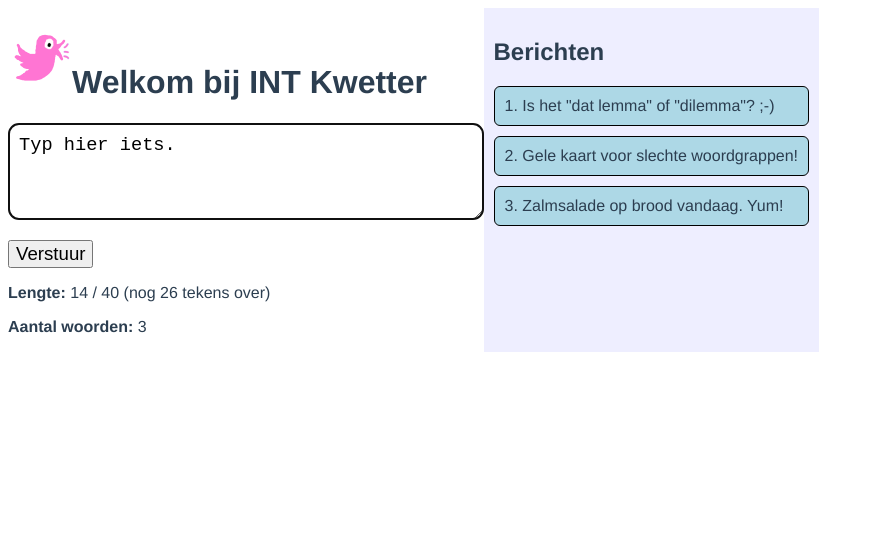
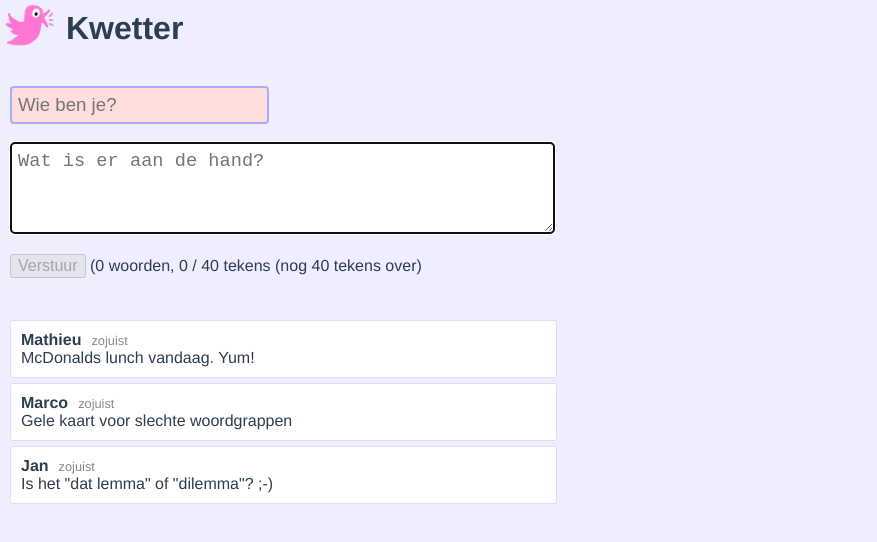
Before and after one commit to jan-niestadt/kwetter, a Vue app: page / in a window 1280 px wide. Shown: the top 542 px of the page, without its empty margins (0-877 px from the left). Built offline with nearby package versions, Linux system fonts and the light colour scheme.

Commit message:
Username, time, Enter to post, etc.

```diff
--- a/public/index.html
+++ b/public/index.html
@@ -5,7 +5,17 @@
     <meta http-equiv="X-UA-Compatible" content="IE=edge">
     <meta name="viewport" content="width=device-width,initial-scale=1.0">
     <link rel="icon" href="<%= BASE_URL %>favicon.ico">
-    <title>INT Kwetter</title>
+    <title>Kwetter</title>
+    <style>
+body {
+   margin: 0;
+   background-color: #eef;
+
+   -webkit-box-sizing: border-box;
+       -moz-box-sizing: border-box;
+            box-sizing: border-box;
+}
+    </style>
   </head>
   <body>
     <noscript>
--- a/src/App.vue
+++ b/src/App.vue
@@ -1,10 +1,13 @@
 <template>
   <div id="app">
-    <div>
-      <h1><img alt="INT kwetter logo" src="./assets/kwetter.png">Welkom bij INT Kwetter</h1>
-      <MessageInput v-on:post-message="postMessage($event)" :initialMessage="placeholderText" :maxLength="40" />
+    <div class='topbar'>
+      <img alt="Kwetter logo" src="./assets/kwetter.png">
+      <h1>Kwetter</h1>
     </div>
-    <MessageList :messages="messages" />
+    <div class='components'>
+      <MessageInput v-on:post-message="postMessage($event)" :placeholderText="placeholderText" :maxLength="40" />
+      <MessageList :messages="messages" />
+    </div>
   </div>
 </template>
 
@@ -19,11 +22,23 @@ export default {
   },
   data: function() {
     return {
-      placeholderText: "Typ hier iets.",
+      placeholderText: "Wat is er aan de hand?",
       messages: [
-        'Is het "dat lemma" of "dilemma"? ;-)',
-        'Gele kaart voor slechte woordgrappen!',
-        'Zalmsalade op brood vandaag. Yum!'
+        {
+          user: 'Jan',
+          message: 'Is het "dat lemma" of "dilemma"? ;-)',
+          time: new Date()
+        },
+        {
+          user: 'Marco',
+          message: 'Gele kaart voor slechte woordgrappen',
+          time: new Date()
+        },
+        {
+          user: 'Mathieu',
+          message: 'McDonalds lunch vandaag. Yum!',
+          time: new Date()
+        }
       ]
     };
   },
@@ -41,16 +56,28 @@ export default {
   -webkit-font-smoothing: antialiased;
   -moz-osx-font-smoothing: grayscale;
   color: #2c3e50;
+  max-width: 15cm;
+}
+
+img {
+  float: left;
+  width: 56px;
+  padding-right: 10px;
+}
+
+h1 {
+  padding: 10px;
+  margin: 0;
+}
+
+.components {
+  clear: both;
+  /*
   display: flex;
   flex-direction: row;
   flex-wrap: wrap;
+  justify-content: flex-start;
+  */
 }
 
-img {
-  width: 64px;
-}
-
-h1 {
-  padding-top: 0;
-}
 </style>
--- a/src/components/Message.vue
+++ b/src/components/Message.vue
@@ -1,5 +1,5 @@
 <template>
-  <li>{{ index + 1 }}. {{ message}}</li>
+  <li><b>{{ message.user }}</b><span class='time-ago'>{{ timeAgo }}</span><br/>{{ message.message }}</li>
 </template>
 
 <script>
@@ -9,12 +9,43 @@ export default {
   // Don't change these inside the component!
   props: {
     // Initial value for our data property
-    message: String,
+    message: Object,
     index: Number
+  },
+
+  computed: {
+    timeAgo: function () {
+      let s = Math.floor( ((new Date()).getTime() - this.message.time.getTime()) / 1000 );
+      if (s < 20)
+        return `zojuist`;
+      if (s < 60)
+        return `minder dan een minuut geleden`;
+      if (s < 3600)
+        if (s < 120)
+          return `1 minuut geleden`;
+        else
+          return `${Math.floor(s / 60)} minuten geleden`;
+      return `${Math.floor(s / 3600)} uur geleden`;
+    }
   }
 }
 </script>
 
 <!-- Add "scoped" attribute to limit CSS to this component only -->
 <style scoped>
+li {
+  list-style-type: none;
+  padding: 10px;
+  border: 1px solid #ddf;
+  border-radius: 3px;
+  background-color: #fff;
+  margin-bottom: 5px;
+}
+
+.time-ago {
+  margin-left: 10px;
+  font-size: 80%;
+  color: #888;
+}
+
 </style>
--- a/src/components/MessageInput.vue
+++ b/src/components/MessageInput.vue
@@ -1,12 +1,18 @@
 <template>
   <div class="message-input">
-    <textarea v-model="message" :class="{ tooLong: message.length > maxLength }"></textarea>
-    <p><button v-on:click="post" :disabled="message.length > maxLength">Verstuur</button></p>
-    <p><b>Lengte:</b> {{ message.length }} / {{ maxLength }}
-    (<span v-if="message.length <= maxLength">nog {{ maxLength - message.length}} tekens over</span>
-     <span v-else>{{ message.length - maxLength }} tekens teveel</span>)
+    <p class='username'><input type='text' v-model="name" :class="{ invalid: name.length === 0 }" placeholder="Wie ben je?" /></p>
+    <textarea
+      v-model="message"
+      :class="{ invalid: message.length > maxLength }"
+      :placeholder="placeholderText"
+      autofocus
+      @keydown.enter.exact.prevent
+      @keyup.enter.exact="post"
+      ></textarea>
+    <p>
+      <button @click="post" :disabled="canPostMessage === false">Verstuur</button>
+      ({{ numberOfWords }} woorden, {{ message.length }} / {{ maxLength }} tekens ({{ messageLengthComment }})
     </p>
-    <p><b>Aantal woorden:</b> {{ numberOfWords }}</p>
   </div>
 </template>
 
@@ -18,27 +24,45 @@ export default {
   props: {
     // Initial value for our data property
     maxLength: Number,
-    initialMessage: String
+    placeholderText: String
   },
 
   // Internal variables for this component
   data: function () {
     return {
-      message: this.initialMessage // initialized from prop
+      message: "",
+      name: ""
     }
   },
 
   // Dynamically calculate a property
   computed: {
+
+    messageLengthComment: function () {
+      if (this.message.length <= this.maxLength)
+        return `nog ${this.maxLength - this.message.length} tekens over`;
+      if (this.message.length < this.maxLength * 1.5)
+        return `${this.message.length - this.maxLength} tekens teveel`;
+      return `Hee, rustig aan, Dostoevsky!`;
+    },
+
     numberOfWords: function () {
       let m = this.message.trim();
       if (m.length === 0)
         return 0;
       return m.split(/\s+/).length;
+    },
+
+    canPostMessage: function () {
+      return this.name.length > 0 && this.message.length > 0 && this.message.length <= this.maxLength;
     }
+
   },
 
   mounted: function () {
+
+/*
+    // DOES NOT WORK... WHY?
     this.$nextTick(function () {
       // Code that will run only after the
       // entire view has been rendered
@@ -47,14 +71,22 @@ export default {
         el.children[0].focus(); // focus on textarea
       }, 100);
     });
+*/
+
   },
 
   methods: {
     post: function () {
-      //console.log("Posting message: " + this.message);
-      this.$emit('post-message', this.message);
-      this.message = '';
-      this.$el.children[0].focus(); // focus on textarea
+      if (this.canPostMessage) {
+        //console.log("Posting message: " + this.message);
+        this.$emit('post-message', {
+          user: this.name,
+          message: this.message,
+          time: new Date()
+        });
+        this.message = '';
+        this.$el.children[1].focus(); // focus on textarea
+      }
     }
   }
 }
@@ -62,19 +94,38 @@ export default {
 
 <!-- Add "scoped" attribute to limit CSS to this component only -->
 <style scoped>
-textarea {
-  width: 12cm;
-  height: 2cm;
-  font-size: 14pt;
-  border-radius: 10px;
+.message-input {
   padding: 10px;
 }
 
-textarea.tooLong {
+p.username {
+  font-size: 14pt;
+}
+
+p.username input {
+  padding: 6px;
+  border: 2px solid #aaf;
+  border-radius: 4px;
+}
+
+p.username input {
+  font-size: 14pt;
+}
+
+textarea {
+  width: 14cm;
+  height: 2cm;
+  font-size: 14pt;
+  border: 2px solid #aaf;
+  border-radius: 4px;
+  padding: 6px;
+}
+
+.invalid {
   background-color: #fdd;
 }
 
 button {
-  font-size: 14pt;
+  font-size: 12pt;
 }
 </style>
--- a/src/components/MessageList.vue
+++ b/src/components/MessageList.vue
@@ -1,10 +1,7 @@
 <template>
-  <div class='messageList'>
-    <h2>Berichten</h2>
-    <ul>
-      <Message v-for="(message, index) in messages" :message="message" :index="index" :key="index" />
-    </ul>
-  </div>
+  <ul>
+    <Message v-for="(message, index) in messages.slice().reverse()" :message="message" :index="index" :key="index" />
+  </ul>
 </template>
 
 <script>
@@ -28,21 +25,7 @@ export default {
 <!-- Add "scoped" attribute to limit CSS to this component only -->
 <style scoped>
 
-div.messageList {
-  padding: 10px;
-  background-color: #eef;
-}
-
 ul {
-  padding-left: 0;
-}
-ul li {
-  list-style-type: none;
-  padding: 10px;
-  border: 1px solid black;
-  border-radius: 6px;
-  margin-bottom: 10px;
-  max-width: 500px;
-  background-color: lightblue;
+  padding: 0 10px 10px 10px;
 }
 </style>
```
Also changed, not shown: 2 other files (tests, documents, lock files or other folders).
